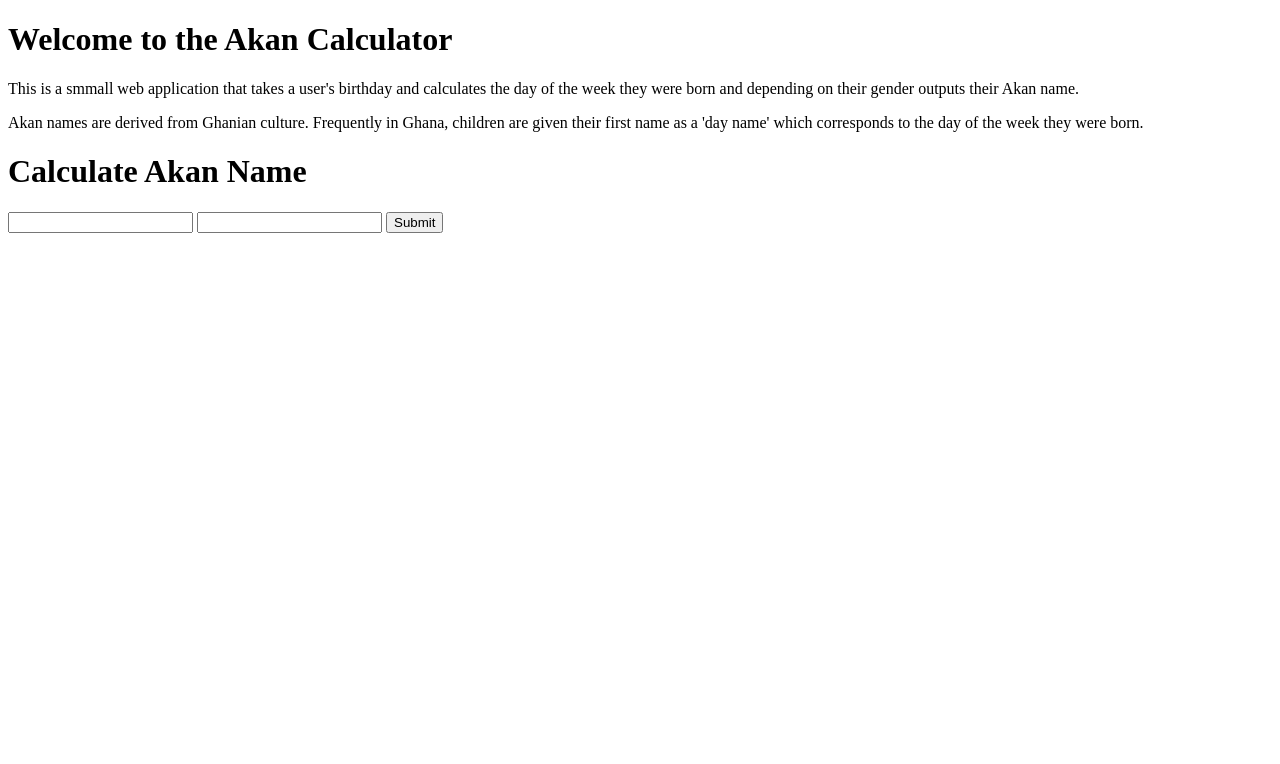
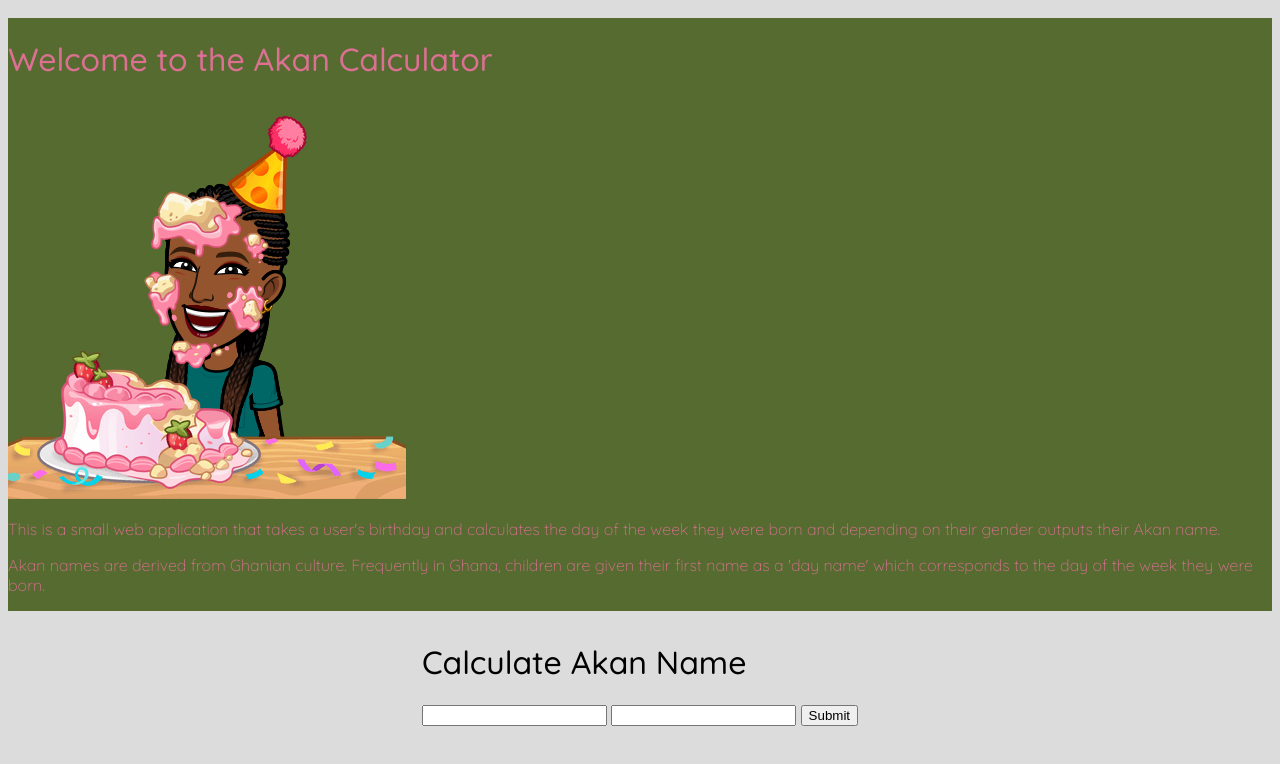
Before and after one commit to mwangiwambui/akan-calculator, a plain HTML site: page index.html in a window 1280 px wide. Drawn offline with Linux system fonts and the light colour scheme.

Commit message:
Set the default style outlines

```diff
--- a/index.html
+++ b/index.html
@@ -1,27 +1,40 @@
 <!DOCTYPE html>
 <html>
+
 <head>
-<title>Page Title</title>
-<link rel="stylesheet" href="style.css"></link>
+    <title>Akan Calculator</title>
+    <!-- Stylesheet -->
+    <link rel="stylesheet" href="style.css">
+    </link>
+    <!-- Script -->
     <script src="script.js"></script>
+    <!-- Font -->
+    <link href="https://fonts.googleapis.com/css?family=Quicksand:300,500" rel="stylesheet">
+
 </head>
+
 <body>
-<div class="main">
-    <div class="section">
+    <div class="main flex-container">
+        <div class="header"></div>
+        <div class="section landing">
             <h1>Welcome to the Akan Calculator</h1>
-        <p>This is a smmall web application that takes a user's birthday and calculates the day of the week they were born and depending on their gender outputs their Akan name.</p>
-        <p>Akan names are derived from Ghanian culture. Frequently in Ghana, children are given their first name as a 'day name' which corresponds to the day of the week they were born.</p>
+            <img src="assets/hbd.png" />
+            <p>This is a small web application that takes a user's birthday and calculates the day of the week they
+                were born and depending on their gender outputs their Akan name.</p>
+            <p>Akan names are derived from Ghanian culture. Frequently in Ghana, children are given their first name as
+                a 'day name' which corresponds to the day of the week they were born.</p>
         </div>
         <div class="section">
             <h1>Calculate Akan Name</h1>
             <form>
-            <input id="birthday-input" name="birthday-input" type="" class=""/>
-            <input id="gender" name="gender" type="" class=""/>
+                <input id="birthday-input" name="birthday-input" type="" class="" />
+                <input id="gender" name="gender" type="" class="" />
                 <button type="submit">Submit</button>
             </form>
         </div>
-    <div class="section"></div>
-
+        <!-- <div class="section"></div> -->
+        <div class="footer"></div>
     </div>
 </body>
+
 </html>
--- a/style.css
+++ b/style.css
@@ -0,0 +1,42 @@
+.flex-container {
+    display: flex;
+    justify-content: center;
+    flex-direction: column;
+    align-items: center;
+    gap: 10px;
+}
+.flex-row {
+    display: flex;
+    flex-direction: row;
+    margin: 20px;
+    gap: 25px;
+    flex-wrap: wrap;
+}
+.header {
+    text-align: center;
+    gap: 2px;
+    height: 60%;
+    /* height: 150px; */
+}
+
+.footer {
+    text-align: center;
+}
+
+
+body {
+    background-color: gainsboro;
+    font-family: 'Quicksand', sans-serif;
+    font-weight: 300;
+
+}
+
+h1, h2, h3, h4, h5, h6 {
+    font-weight: 500;
+   }
+
+.landing{
+    background-color: darkolivegreen;
+    color: palevioletred;
+    /* background-color: darkslategray; */
+}
```
Also changed, not shown: assets/hbd.png (added). Lines whose indentation alone changed are shown as unchanged.
